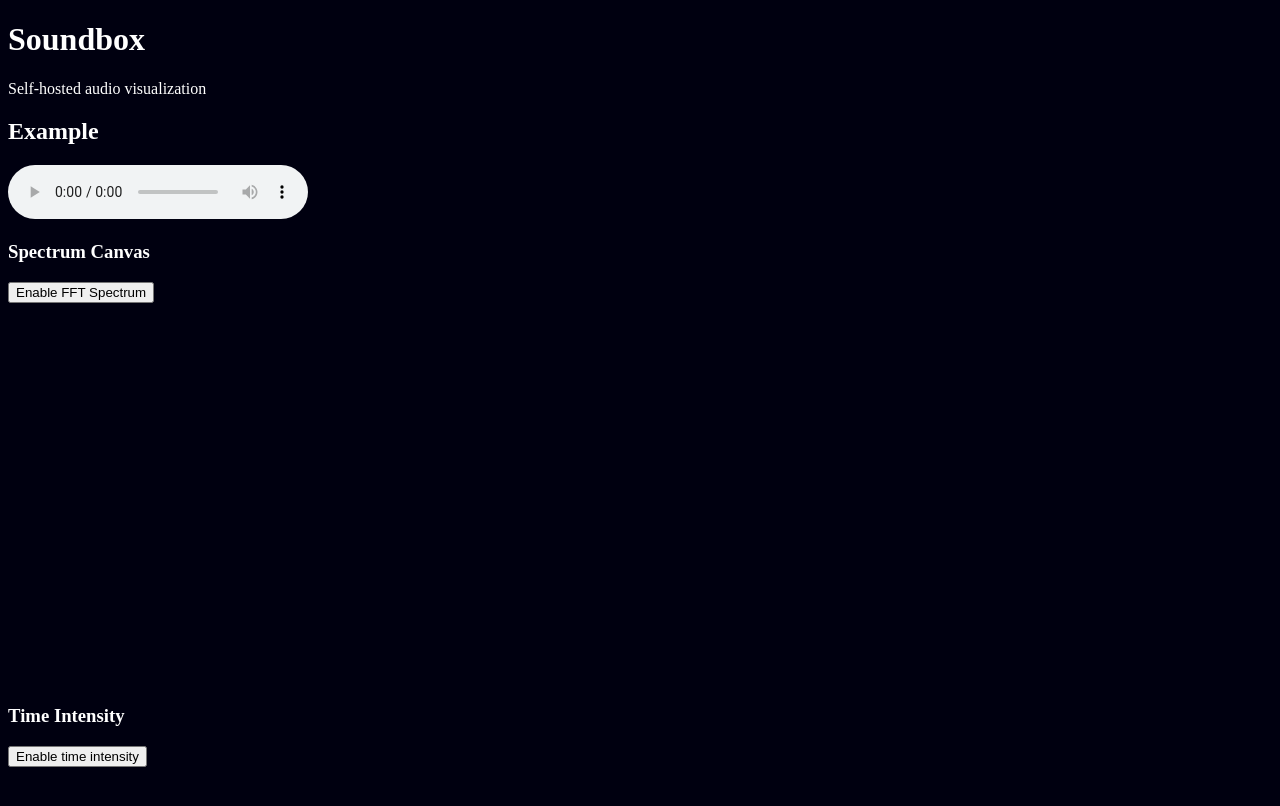
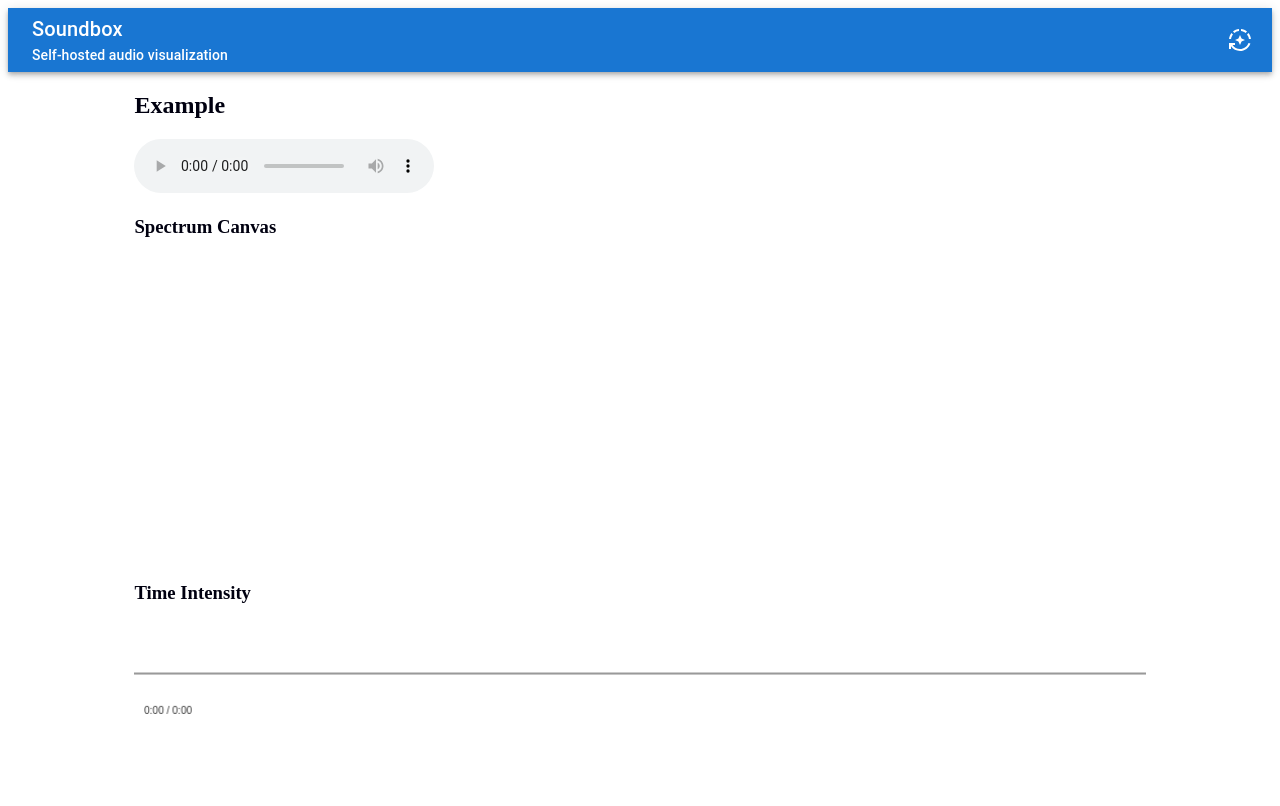
Before and after one commit to mattgebert/soundbox, a React (Vite) app: page / in a window 1280 px wide. Shown: the top 806 px of the page. Built offline with nearby package versions, Linux system fonts and the light colour scheme; the HTML template or start-up script is replaced by a standard one.

Commit message:
fix(App.tsx): cleanup app initialisation demo

```diff
--- a/src/App.tsx
+++ b/src/App.tsx
@@ -1,7 +1,11 @@
 import { useRef, useState } from "react";
 
+// Components
 import SpectrumCanvas from "./components/SpectrumCanvas";
 import TimeIntensity from "./components/TimeIntensity";
+import HeaderBar from "./components/HeaderBar";
+
+// Processing
 import generateRmsAndPeak from "./processing/generateRmsAndPeak";
 
 export default function App() {
@@ -10,8 +14,6 @@ export default function App() {
   const analyserRef = useRef<AnalyserNode | null>(null);
   const audioContextRef = useRef<AudioContext | null>(null);
 
-  const [readySpectra, setReadySpectra] = useState(false);
-  const [readyTime, setReadyTime] = useState(false);
   const [analyser, setAnalyser] = useState<AnalyserNode | null>(null);
   const [totalTime, setTotalTime] = useState(0);
   const [currentTime, setCurrentTime] = useState(0);
@@ -65,7 +67,6 @@ export default function App() {
      * Updating state causes React to render SpectrumCanvas below.
      */
     setAnalyser(newAnalyser);
-    setReadySpectra(true);
   }
 
   async function enableTimeIntensity() {
@@ -84,7 +85,6 @@ export default function App() {
     setTimedelta(timedelta);
     setTotalTime(audio.duration);
     setCurrentTime(audio.currentTime);
-    setReadyTime(true);
   }
 
   // Update state on audio time change
@@ -94,36 +94,32 @@ export default function App() {
     }
   };
 
+  const handleOnReady = () => {
+    enableTimeIntensity();
+    enableSpectrumAnalyser();
+  };
+
   return (
     <main>
-      <h1>Soundbox</h1>
+      {/* Add a header bar with the h1 title and the darktheme toggle, use FontAwesome icons */}
+      <HeaderBar />
 
-      <p>Self-hosted audio visualization</p>
-
+      {/* Add a 80% width container for the example audio player */}
+      <div style={{ width: "80%", margin: "0 auto" }}>
         <h2>Example</h2>
         <audio
           ref={audioRef}
           controls
           src="music/yes-jesus-loves-me.mp3"
           onTimeUpdate={handleTimeUpdate}
+          onCanPlayThrough={handleOnReady}
         />
 
         <h3>Spectrum Canvas</h3>
 
-      <button type="button" onClick={enableSpectrumAnalyser} disabled={readySpectra}>
-        {readySpectra ? "FFT Spectrum enabled" : "Enable FFT Spectrum"}
-      </button>
-      <br />
-
         <SpectrumCanvas analyser={analyser} />
 
         <h3>Time Intensity</h3>
-
-      <button type="button" onClick={enableTimeIntensity} disabled={readyTime}>
-        {readyTime ? "Time intensity enabled" : "Enable time intensity"}
-      </button>
-
-      <br />
 
         <TimeIntensity
           currentTime={currentTime}
@@ -134,6 +130,7 @@ export default function App() {
           peakArrayR={peakArrayR}
           timedelta={timedelta}
         />
+      </div>
     </main>
   );
 }
--- /dev/null
+++ b/src/components/HeaderBar.tsx
@@ -0,0 +1,41 @@
+import { AppBar, Toolbar, Typography, IconButton } from "@mui/material";
+
+import { MdDarkMode, MdLightMode, MdAutoMode } from "react-icons/md";
+// import { FaSun, FaMoon, FaDesktop } from 'react-icons/fa'; // Font Awesome sub-folder
+
+import { useTheme } from "../util/darkmode.tsx"; // Custom hook to detect system dark mode preference
+
+export default function HeaderBar() {
+  const { theme, cycleTheme } = useTheme();
+  return (
+    <AppBar position="static">
+      <Toolbar>
+        {/* Add a header title and subtitle! */}
+        {/* Header Title - expands to push the theme toggle to the right */}
+        <Typography variant="h6" component="div" sx={{ flexGrow: 1 }}>
+          Soundbox
+          <Typography variant="subtitle2" component="div" sx={{ flexGrow: 1 }}>
+            Self-hosted audio visualization
+          </Typography>
+        </Typography>
+
+        {/* Theme Toggle Button */}
+        <IconButton
+          className="theme-icon"
+          edge="end"
+          color="inherit"
+          aria-label="toggle dark mode"
+          onClick={cycleTheme}
+        >
+          {theme === "light" ? (
+            <MdLightMode />
+          ) : theme === "dark" ? (
+            <MdDarkMode />
+          ) : (
+            <MdAutoMode />
+          )}
+        </IconButton>
+      </Toolbar>
+    </AppBar>
+  );
+}
```
Lines whose indentation alone changed are shown as unchanged.
